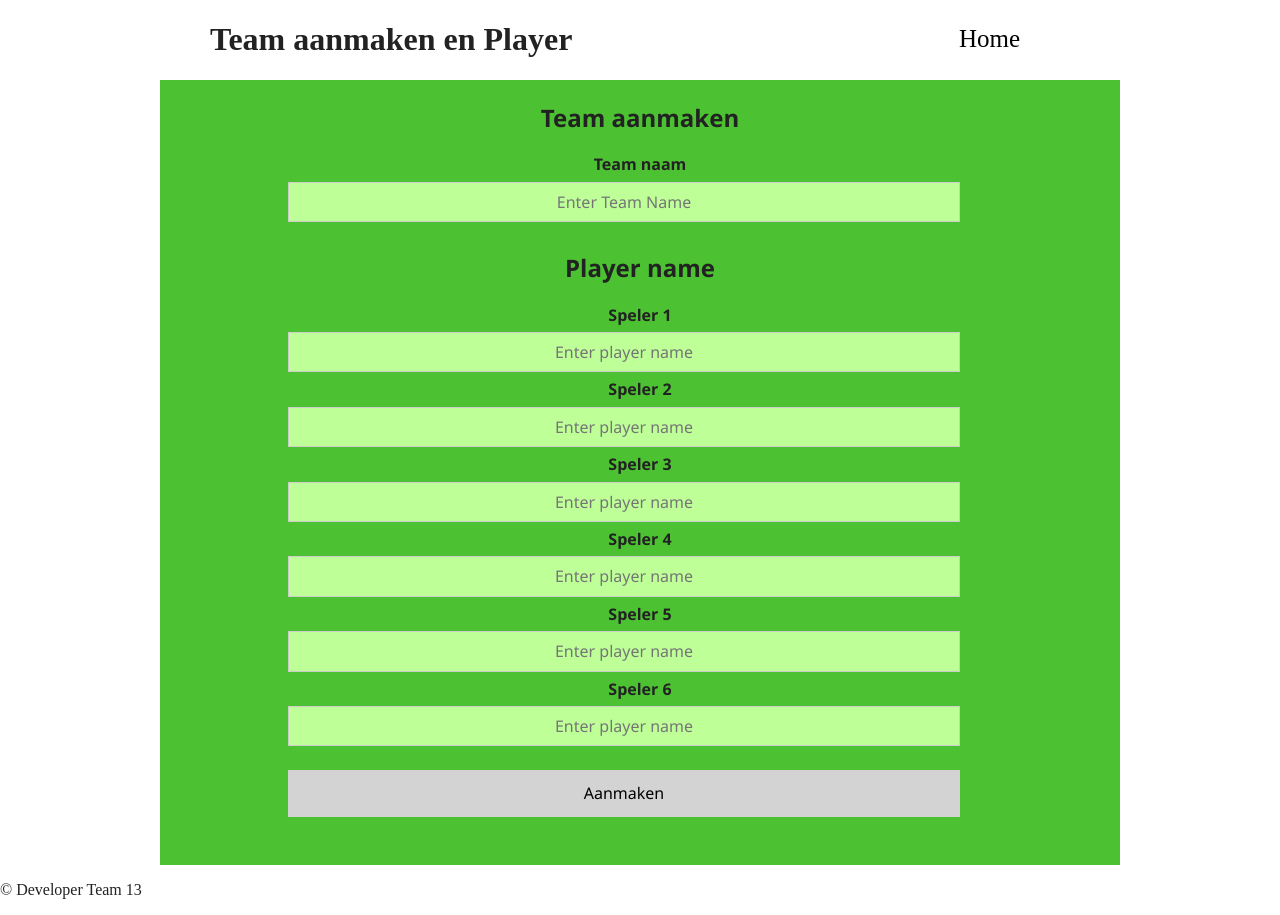
After one commit to periode-3-project-fifa/PHP, a PHP site: page /PHP/teamplayer.php in a window 1280 px wide. The commit adds this page. Run offline with PHP 8.4, Linux system fonts and the light colour scheme; some libraries are stand-ins or nearby versions.

Commit message:
Team aanmaken

```diff
--- /dev/null
+++ b/PHP/teamplayer.php
@@ -0,0 +1,61 @@
+<?php
+/**
+ * Created by PhpStorm.
+ * User: stijn versluis
+ * Date: 4/15/2019
+ * Time: 10:15 AM
+ */
+
+$pagename = 'teamplayer';
+$pagetitle = 'teamplayer';
+require 'header.php';?>
+    </head>
+<body class="<?=$pagename?>">
+
+<header class = "register-header">
+        <div class="container">
+            <div class="register-navigation">
+                <h1>Team aanmaken en Player</h1>
+                <div class="register-controler">
+                    <a href="index.php" class="border-team">Home</a>
+                </div>
+            </div>
+        </div>
+</header>
+
+<main class="teamplayermake">
+    <div class="container">
+        <div class="background-teamplayer">
+            <h2>Team aanmaken</h2>
+            <form action="" method="post">
+                <input type="hidden" name="type" value="register">
+                    <div class="container-2">
+                        <label for="team"><b class="register-team">Team naam</b></label>
+                        <input type="text" placeholder="Enter Team Name">
+                        <h2>Player name</h2>
+                        <label for="player"><b class="register-player">Speler 1</b></label>
+                        <input type="text" placeholder="Enter player name">
+
+                        <label for="player"><b class="register-player">Speler 2</b></label>
+                        <input type="text" placeholder="Enter player name">
+
+                        <label for="player"><b class="register-player">Speler 3</b></label>
+                        <input type="text" placeholder="Enter player name">
+
+                        <label for="player"><b class="register-player">Speler 4</b></label>
+                        <input type="text" placeholder="Enter player name">
+
+                        <label for="player"><b class="register-player">Speler 5</b></label>
+                        <input type="text" placeholder="Enter player name">
+
+                        <label for="player"><b class="register-player">Speler 6</b></label>
+                        <input type="text" placeholder="Enter player name">
+
+                        <button class= "playerbutton" type="submit" value="Create new contact">Aanmaken</button>
+                    </div>
+            </form>
+        </div>
+    </div>
+</main>
+
+<?php require 'footer.php'; ?>
--- a/css/main.css
+++ b/css/main.css
@@ -204,6 +204,68 @@ input:valid {
 }
 
 /* ==========================================================================
+   Register-Team/Player
+   ========================================================================== */
+
+   .teamplayermake{
+        text-align: center;
+        font-family: 'Segoe UI', Tahoma, Geneva, Verdana, sans-serif;
+    }
+
+    .teamplayermake .container{
+       width: 960px;
+       margin: 0 auto;
+    }
+
+    .teamplayermake .container h2 {
+       text-align: center;
+       margin: 0;
+       padding-top: 1em;
+       padding-bottom: 1em;
+    }
+
+    .teamplayermake .container .background-teamplayer .container-2 h2{
+       text-align: center;
+       margin: 0;
+    }
+
+    .teamplayermake .container input[type=text], .teamplayermake .container input[type=text] {
+        width: 70%;
+        padding: 10px 20px;
+        margin: 8px 0;
+        display: flex;
+        border: 1px solid #ccc;
+        box-sizing: border-box;
+        text-align: center;
+        margin-left: 8em;
+    }
+
+    .background-teamplayer{
+        background-color: #4cc132;
+    }
+
+    .teamplayermake .container button {
+        background-color: lightgray;
+        color: black;
+        padding: 14px 20px;
+        margin: 8px 0;
+        border: none;
+        cursor: pointer;
+        width: 70%;
+        margin-left: -2em;
+        margin-top: 1em;
+        margin-bottom: 3em;
+    }
+
+    .teamplayermake .container button:hover {
+        opacity: 0.8;
+    }
+
+    .teamplayermake .player {
+        text-align: center;
+    }
+
+/* ==========================================================================
    Register-Form
    ========================================================================== */
    .register .container h2{
@@ -387,9 +449,7 @@ input:valid {
 /* ==========================================================================
    Helper classes
    ========================================================================== */
-.the_final_words{
-    margin: 0 200px 0 10px;
-}
+
 /*
  * Hide visually and from screen readers
  */
```
